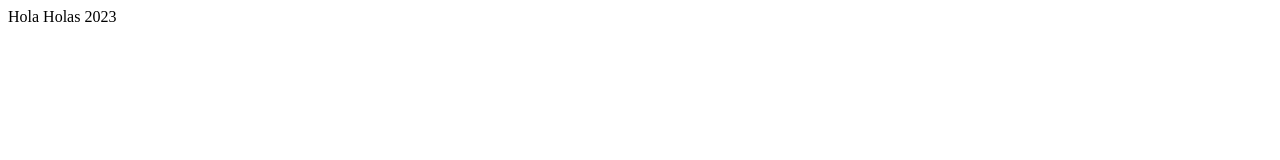
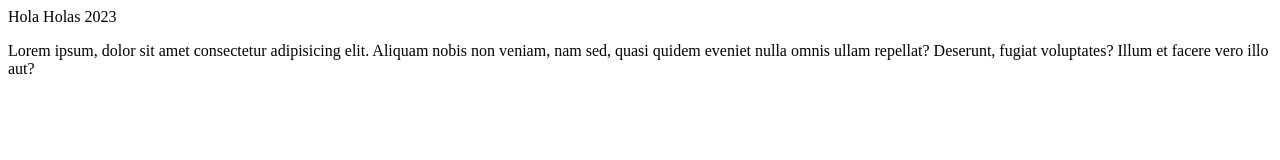
Before and after one commit to IngSwSG/classgit, a plain HTML site: page index.html in a window 1280 px wide. Drawn offline with Linux system fonts and the light colour scheme.

Commit message:
se agrego text

```diff
--- a/index.html
+++ b/index.html
@@ -9,5 +9,6 @@
 <body>
     Hola
     Holas 2023
+    <p>Lorem ipsum, dolor sit amet consectetur adipisicing elit. Aliquam nobis non veniam, nam sed, quasi quidem eveniet nulla omnis ullam repellat? Deserunt, fugiat voluptates? Illum et facere vero illo aut?</p>
 </body>
 </html>
```
